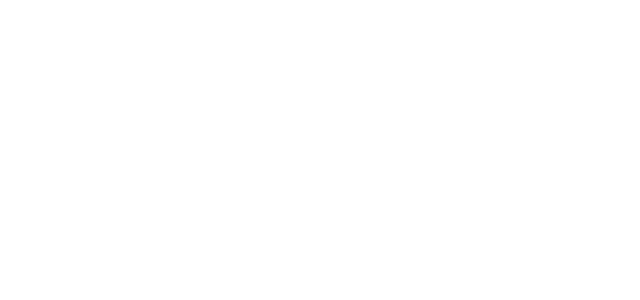
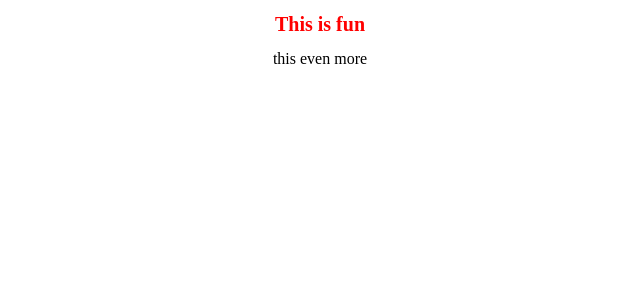
Before and after one commit to denisemeinhardt/js-days-vue-beginner-workshop, a Vue app: page / in a window 1280 px wide. Shown: the top 300 px of the page, without its empty margins (320-960 px from the left). Built offline with nearby package versions, Linux system fonts and the light colour scheme.

Commit message:
Add solution for exercise 1

```diff
--- a/src/components/ScrumEstimation.vue
+++ b/src/components/ScrumEstimation.vue
@@ -1,11 +1,22 @@
 <template>
-
+  <div class="container">
+    <h1 class="funnyHeadline">This is fun</h1>
+    <div class="funnyText">
+      {{ funnyText }}
+    </div>
+  </div>
 </template>
 
-<script lang="ts">
-
+<script lang="ts" setup>
+const funnyText = "this even more";
 </script>
 
-<style scoped>
-
+<style lang="scss" scoped>
+.funnyHeadline {
+  color: red;
+  font-size: 20px;
+}
+.container {
+  text-align: center;
+}
 </style>
```
